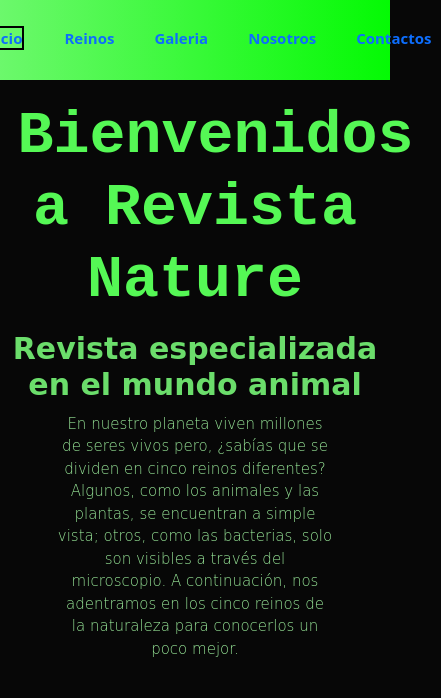
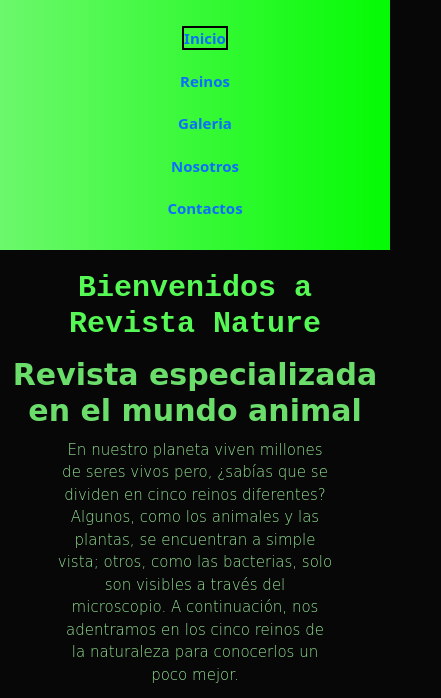
Before and after one commit to PellegrinoLucas/Nature-Pellegrino, a website: page index.html in a window 390 px wide. Shown: the part 94-792 px from the top of the page, 441 px wide, since content can reach past the window. Drawn offline with nearby package versions, Linux system fonts and the light colour scheme; a web font is replaced by a local one.

Commit message:
tercera entrega

```diff
--- a/scss/misc/_responsive.scss
+++ b/scss/misc/_responsive.scss
@@ -37,5 +37,15 @@
             flex-direction: column-reverse;
         }
     }
+    @media (max-width: 480px){
 
+        .titulos__principal {
+            font-size: 3em;
+        }
+
+        .menu {
+            display: block;
+            justify-content: center;
+            }
+        }
 /* Fin Responsive*/
```
Also changed, not shown: css/index.css, scss/view/_index.scss (line endings or trailing spaces).
